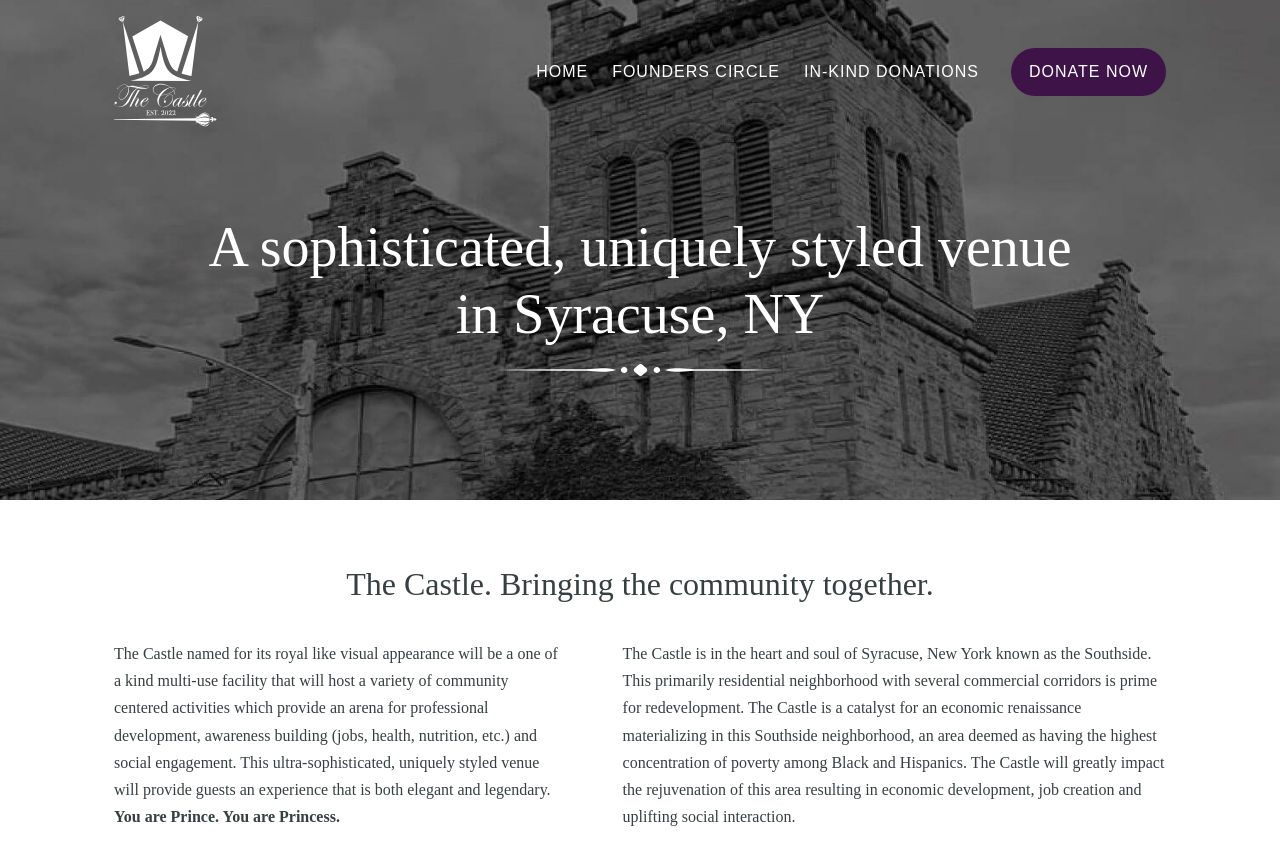
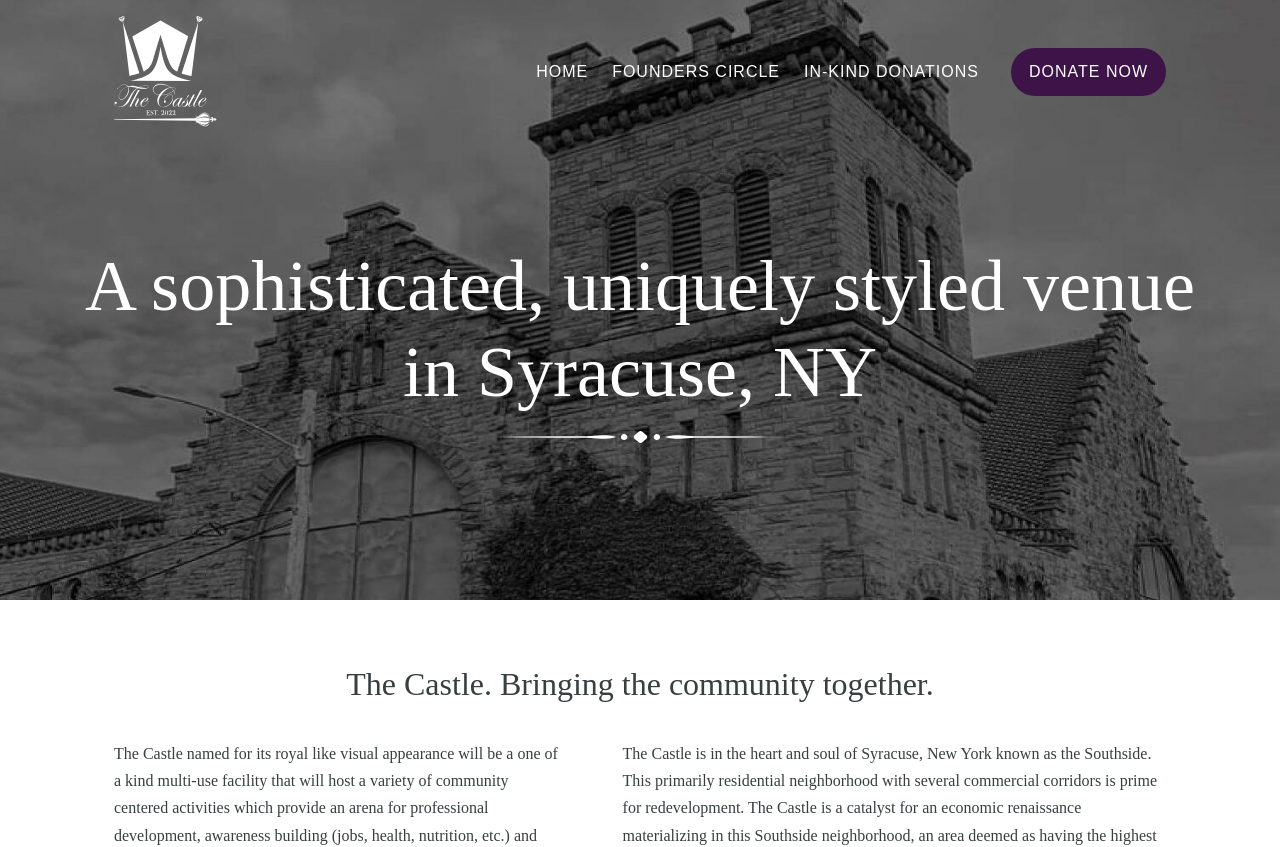
Before and after one commit to julianvazq/the-castle-next, a Next.js app: page / in a window 1280 px wide. Shown: the top 847 px of the page. Built offline with nearby package versions, Linux system fonts and the light colour scheme.

Commit message:
White links / validation change text

```diff
--- a/components/donate-page/PayPal/index.js
+++ b/components/donate-page/PayPal/index.js
@@ -125,7 +125,9 @@
             ) : (
                 <S.PaymentContainer $display='block' $height={paymentHeight}>
                     {showError && (
-                        <S.Error>Please select an amount to continue.</S.Error>
+                        <S.Error>
+                            Please enter an amount above to continue.
+                        </S.Error>
                     )}
                     <PayPalButtons
                         style={{ layout: 'vertical' }}
--- a/components/home-page/Home/index.js
+++ b/components/home-page/Home/index.js
@@ -6,14 +6,14 @@
 
 export default function Home() {
     const width = useViewportWidth();
-    let title = 'A sophisticated, uniquely styled venue in Syracuse, NY';
+    let title = (
+        <>
+            A sophisticated, uniquely styled venue <br /> in Syracuse, NY
+        </>
+    );
 
-    if (width > 850) {
-        title = (
-            <>
-                A sophisticated, uniquely styled venue <br /> in Syracuse, NY
-            </>
-        );
+    if (width && width < 850) {
+        title = 'A sophisticated, uniquely styled venue in Syracuse, NY';
     }
 
     return (
--- a/components/shared/Hero/style.js
+++ b/components/shared/Hero/style.js
@@ -3,22 +3,36 @@
 
 export const Container = styled.section`
     background-image: url('/assets/castle-sm.jpg');
+    background-position: bottom;
     background-repeat: no-repeat;
     background-size: cover;
     min-height: 700px;
+    display: flex;
+    flex-direction: column;
 
     @media screen and (min-width: 700px) {
         background-image: url('/assets/castle-lg.jpg');
         background-position: center;
-        height: 500px;
+        height: 600px;
         min-height: auto;
     }
 `;
 
 export const TitleContainer = styled.div`
-    /* margin: 4rem auto; */
-    /* padding: 0 1.5rem; */
-    padding: 4rem 1.5rem;
+    padding: 0 1.5rem;
+    margin-bottom: 4rem;
+    flex: 1;
+    display: flex;
+    flex-direction: column;
+    align-items: center;
+    justify-content: center;
+`;
+
+export const InnerContainer = styled.div`
+    height: 100%;
+    display: flex;
+    justify-content: center;
+    align-items: center;
 `;
 
 export const Title = styled.h1`
@@ -29,6 +43,10 @@
     color: var(--white);
     margin-bottom: 1rem;
     ${cookieFont};
+
+    @media screen and (min-width: 700px) {
+        font-size: 4.5rem;
+    }
 `;
 
 export const Decoration = styled.img`
--- a/components/shared/NavBar/index.js
+++ b/components/shared/NavBar/index.js
@@ -28,14 +28,14 @@
                     </Link>
                 )}
                 <S.LinkContainer>
-                    <S.RegularLinks>
+                    <S.RegularLinks $dark={!withHeroImage}>
                         <Link href='/'>
                             <a>Home</a>
                         </Link>
                         <Link href='/founders-circle'>
                             <a>Founders Circle</a>
                         </Link>
-                        <Link href='in-kind-donations'>
+                        <Link href='/in-kind-donations'>
                             <a>In-Kind Donations</a>
                         </Link>
                     </S.RegularLinks>
--- a/components/shared/NavBar/style.js
+++ b/components/shared/NavBar/style.js
@@ -1,8 +1,8 @@
 import styled from 'styled-components';
 import { mulishFont, uppercase } from '../../../styles/shared';
-import { DonateContainer } from '../../donate-page/Donate/style';
 
 export const Nav = styled.nav`
+    width: 100%;
     max-width: 1100px;
     margin: 0 auto;
     height: 150px;
@@ -41,11 +41,7 @@
     & > * {
         ${uppercase}
         ${mulishFont};
-        color: var(--white);
-
-        ${DonateContainer} & {
-            color: var(--gray);
-        }
+        color: ${(props) => (props.$dark ? 'var(--gray)' : 'var(--white)')};
     }
 
     @media screen and (min-width: 700px) {
```
